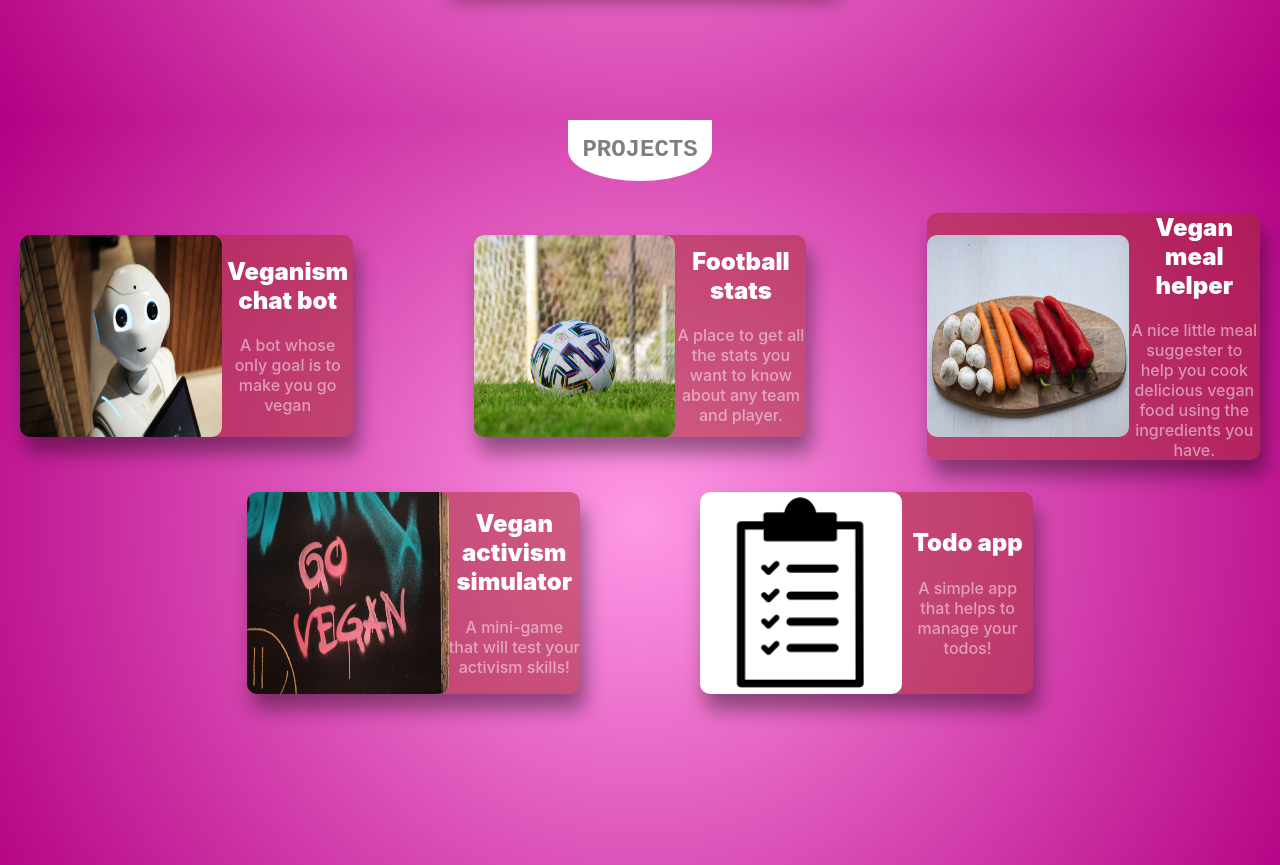
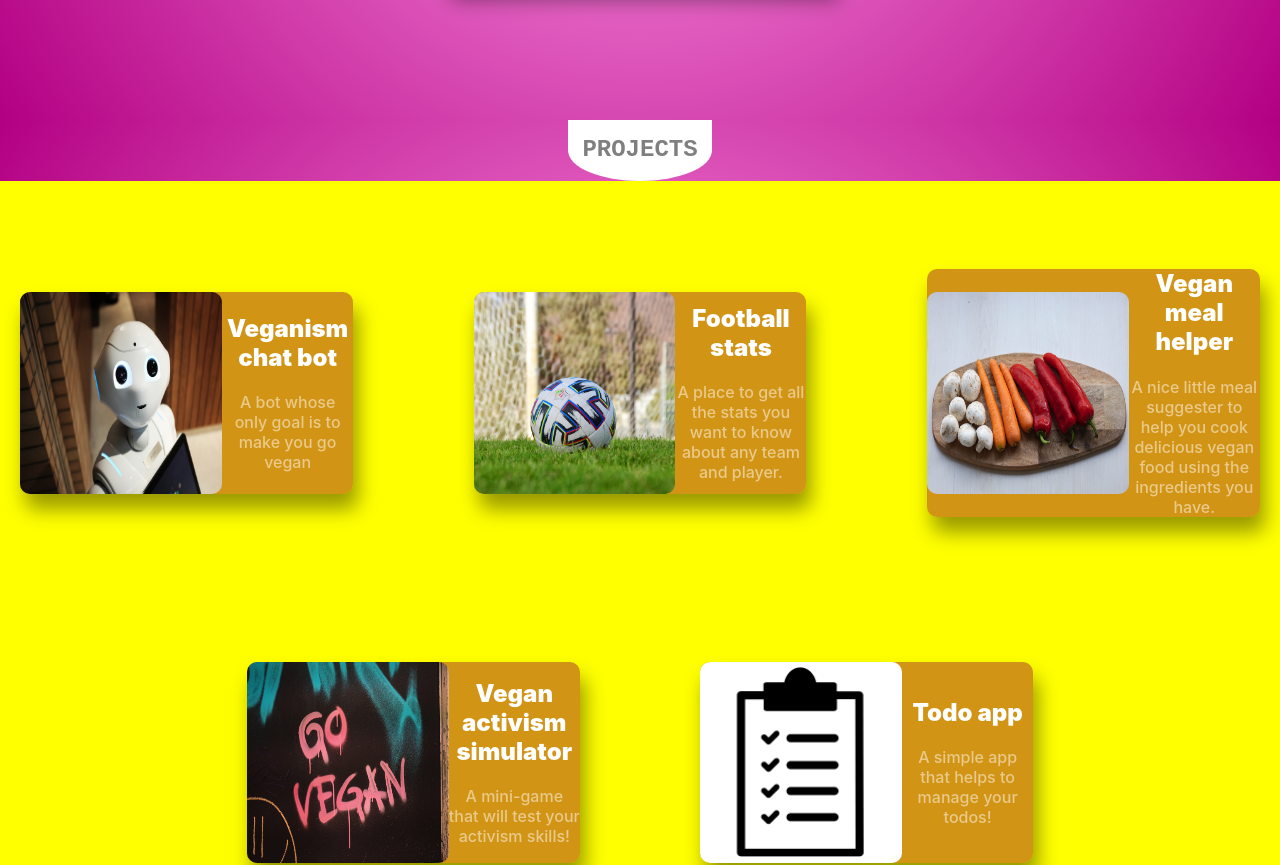
Before and after one commit to yashwanthwebdev/portfolio-pro, a React (Create React App) app: page / in a window 1280 px wide. Shown: the part 1480-2345 px from the top of the page. Built offline with nearby package versions, Linux system fonts and the light colour scheme.

Commit message:
resposnsive layout changes to projects after scroll snap changes 11

```diff
--- a/src/Components/Projects/Projects.js
+++ b/src/Components/Projects/Projects.js
@@ -30,7 +30,7 @@ function Projects(props) {
     <Stack
       // ref={projectsRef}
       style={{
-        minHeight: "100dvh",
+        height: "100dvh",
         scrollSnapAlign: "end",
         scrollSnapStop: "always",
         background:
@@ -69,7 +69,12 @@ function Projects(props) {
         initial={{ opacity: 0, x: -200 }}
         animate={mainControls}
         transition={{ duration: 1 }}
-        style={{ placeContent: "center", placeItems: "center", height: "100%" }}
+        style={{
+          display: "flex",
+          placeContent: "center",
+          placeItems: "center",
+          height: "100%",
+        }}
       >
         <Grid
           container
@@ -86,7 +91,7 @@ function Projects(props) {
             justifyContent: "center",
             // marginBottom: "4ch",
             placeItems: "center",
-
+            backgroundColor: "yellow",
             // height: "maxContent",
           }}
         >
--- a/src/Components/Skills/Skills.js
+++ b/src/Components/Skills/Skills.js
@@ -39,7 +39,7 @@ function Skills(props) {
   return (
     <Stack
       style={{
-        minHeight: "100dvh",
+        height: "100dvh",
         scrollSnapAlign: "start",
         scrollSnapStop: "always",
         // backgroundColor: "yellow",
```
